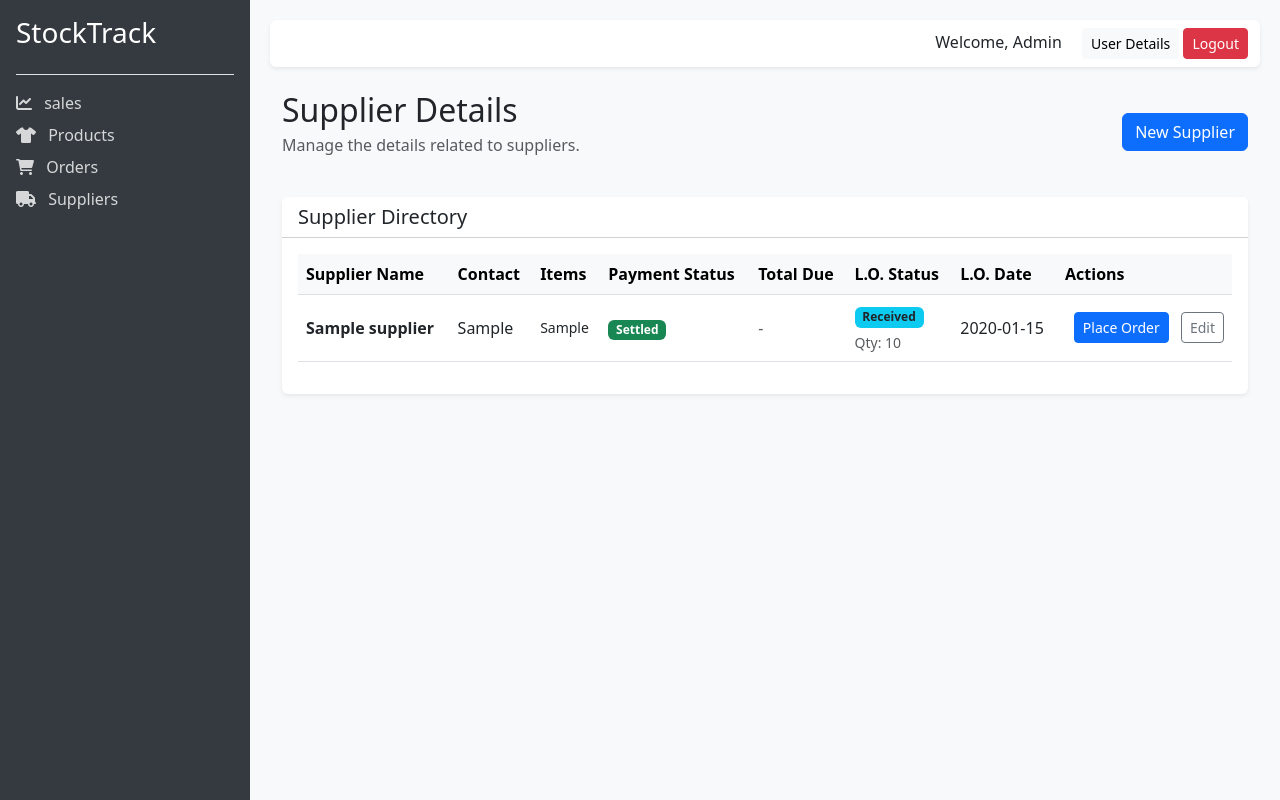
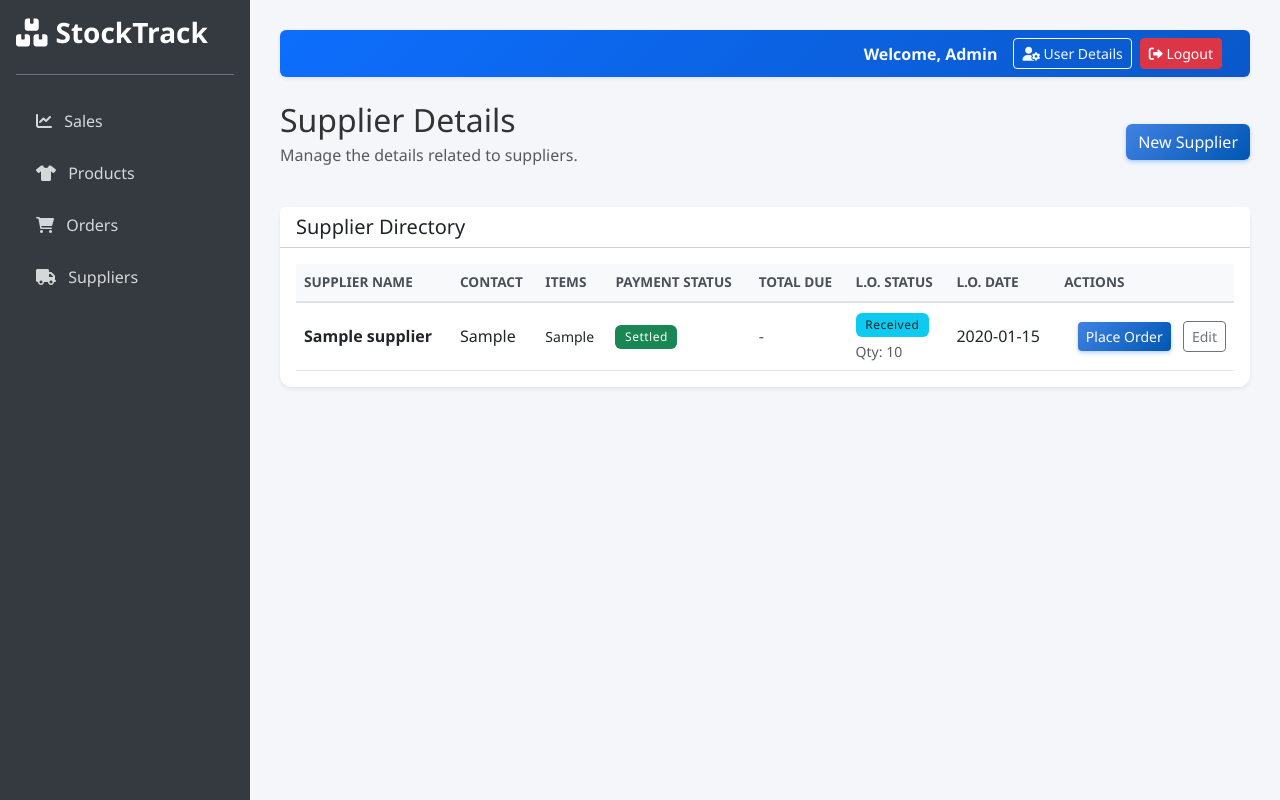
Before and after one commit to Ravindu-Kuruppuarachchi/StockTrack, a FastAPI app: page /suppliers in a window 1280 px wide. Run offline with FastAPI, Linux system fonts and the light colour scheme; tables that the repository leaves empty hold one stand-in row (values such as "Sample post").

Commit message:
update cs file

```diff
--- a/main.py
+++ b/main.py
@@ -6,9 +6,10 @@ from fastapi import Depends
 from database import get_db
 from crud_files import login_cruds,supplier_cruds, product_cruds,sale_cruds,order_cruds
 from typing import Optional
+from fastapi.staticfiles import StaticFiles
 
 app = FastAPI(title="Inventory Management System")
-
+app.mount("/static", StaticFiles(directory="static"), name="static")
 templates = Jinja2Templates(directory="templates")
 
 @app.get("/")
@@ -317,3 +318,8 @@ async def product_list(
         "search_query": search,   # Send back to HTML
         "selected_category": category # Send back to HTML
     })
+
+
+@app.get("/health")
+async def health_check():
+    return {"status": "ok", "message": "Service is healthy"}
--- /dev/null
+++ b/static/css/styles.css
@@ -0,0 +1,140 @@
+body {
+    background-color: #f4f6f9; /* Soft gray-blue background */
+    font-family: 'Segoe UI', Tahoma, Geneva, Verdana, sans-serif;
+    color: #333;
+
+    /* Layout Flexbox */
+    display: flex;
+    min-height: 100vh;
+    flex-direction: column;
+    overflow-x: hidden;
+}
+
+.wrapper {
+    display: flex;
+    flex: 1;
+    width: 100%;
+}
+
+#sidebar {
+    min-width: 250px;
+    max-width: 250px;
+    background: #343a40;
+    color: #fff;
+    transition: all 0.3s;
+    min-height: 100vh;
+}
+
+#sidebar .nav-link {
+    color: rgba(255,255,255,.8);
+    padding: 10px 20px;
+    border-radius: 4px;
+    margin-bottom: 5px;
+}
+
+#sidebar .nav-link:hover {
+    color: #fff;
+    background: rgba(255,255,255,.1);
+}
+
+#sidebar .nav-link.active {
+    background: linear-gradient(135deg, #0d6efd 0%, #0056b3 100%);
+    color: white;
+    box-shadow: 0 4px 6px rgba(0,0,0,0.2);
+}
+
+main {
+    width: 100%;
+    padding: 30px;
+    background-color: #f4f6f9;
+}
+
+
+/* Cards */
+.card {
+    border: none;
+    border-radius: 12px;
+    box-shadow: 0 4px 12px rgba(0, 0, 0, 0.05);
+    transition: transform 0.2s ease, box-shadow 0.2s ease;
+    background-color: #ffffff;
+}
+
+.card:hover {
+    transform: translateY(-2px);
+    box-shadow: 0 8px 16px rgba(0, 0, 0, 0.1);
+}
+
+/* Navbar (Top) */
+.navbar {
+    background: linear-gradient(135deg, #0d6efd 0%, #0a58ca 100%) !important;
+    box-shadow: 0 2px 4px rgba(0,0,0,0.1);
+}
+
+.navbar-brand, .nav-link {
+    color: white !important; /* Forces top navbar text white */
+    font-weight: 500;
+}
+
+#sidebar .nav-link {
+    color: rgba(255,255,255,.8) !important;
+}
+#sidebar .nav-link:hover, #sidebar .nav-link.active {
+    color: #fff !important;
+}
+
+/* Tables */
+.table { margin-bottom: 0; }
+.table thead th {
+    background-color: #f8f9fa;
+    color: #495057;
+    font-weight: 600;
+    text-transform: uppercase;
+    font-size: 0.85rem;
+    border-bottom: 2px solid #dee2e6;
+}
+.table-hover tbody tr:hover { background-color: #f1f3f5; }
+
+/* Buttons */
+.btn-primary {
+    background: linear-gradient(135deg, #4182e3 0%, #0056b3 100%);
+    border: none;
+    box-shadow: 0 2px 4px rgba(13, 110, 253, 0.3);
+}
+.btn-primary:hover {
+    background: linear-gradient(135deg, #3375d6 0%, #004494 100%);
+    transform: translateY(-1px);
+}
+.btn-success {
+    background: linear-gradient(135deg, #1fb16d 0%, #0c6a3e 100%);
+    border: none;
+    box-shadow: 0 2px 4px rgba(25, 135, 84, 0.3);
+}
+
+/* Forms */
+.form-control, .form-select {
+    border-radius: 8px;
+    border: 1px solid #ced4da;
+    padding: 10px 15px;
+}
+.form-control:focus, .form-select:focus {
+    box-shadow: 0 0 0 3px rgba(13, 110, 253, 0.15);
+    border-color: #86b7fe;
+}
+
+/* Badges */
+.badge {
+    padding: 0.5em 0.8em;
+    border-radius: 6px;
+    font-weight: 500;
+    letter-spacing: 0.5px;
+}
+
+/* 5. RESPONSIVENESS */
+@media (max-width: 768px) {
+    #sidebar {
+        margin-left: -250px;
+    }
+    #sidebar.active {
+        margin-left: 0;
+    }
+}
--- a/templates/base.html
+++ b/templates/base.html
@@ -4,29 +4,24 @@
     <meta charset="UTF-8">
     <meta name="viewport" content="width=device-width, initial-scale=1.0">
     <title>{% block title %}Inventory System{% endblock %}</title>
+
     <link href="https://cdn.jsdelivr.net/npm/bootstrap@5.3.0/dist/css/bootstrap.min.css" rel="stylesheet">
+
     <link rel="stylesheet" href="https://cdnjs.cloudflare.com/ajax/libs/font-awesome/6.0.0/css/all.min.css">
-    <style>
-        body { display: flex; min-height: 100vh; flex-direction: column; }
-        .wrapper { display: flex; flex: 1; }
-        #sidebar { min-width: 250px; max-width: 250px; background: #343a40; color: #fff; transition: all 0.3s; }
-        #sidebar .nav-link { color: rgba(255,255,255,.8); }
-        #sidebar .nav-link:hover { color: #fff; background: rgba(255,255,255,.1); }
-        #sidebar .nav-link.active { background:#0d6efd; color: white; }
-        main { width: 100%; padding: 20px; background-color: #f8f9fa; }
-    </style>
+
+    <link href="{{ url_for('static', path='/css/styles.css') }}" rel="stylesheet">
 </head>
 <body>
 
 <div class="wrapper">
     <nav id="sidebar" class="p-3">
-        <div class="sidebar-header pb-3 border-bottom">
-            <h3>StockTrack</h3>
+        <div class="sidebar-header pb-3 border-bottom border-secondary">
+            <h3 class="fw-bold"><i class="fa-solid fa-boxes-stacked me-2"></i>StockTrack</h3>
         </div>
 
-        <ul class="list-unstyled components pt-3">
+        <ul class="list-unstyled components pt-4">
             <li class="mb-2">
-                <a href="/sales" class="nav-link"><i class="fa-solid fa-chart-line me-2"></i> sales</a>
+                <a href="/sales" class="nav-link"><i class="fa-solid fa-chart-line me-2"></i> Sales</a>
             </li>
             <li class="mb-2">
                 <a href="/products" class="nav-link"><i class="fa-solid fa-shirt me-2"></i> Products</a>
@@ -41,17 +36,21 @@
     </nav>
 
     <main>
-        <nav class="navbar navbar-expand-lg navbar-light bg-white rounded shadow-sm mb-4">
+        <nav class="navbar navbar-expand-lg navbar-light bg-white rounded shadow-sm mb-4 px-3">
             <div class="container-fluid">
-                <div class="ms-auto">
-                    <span class="me-3">Welcome, Admin</span>
-                    <a href="/login/update" class="btn btn-light btn-sm">User Details</a>
-                    <a href="/logout" class="btn btn-danger btn-sm">Logout</a>
+                <div class="ms-auto d-flex align-items-center">
+                    <span class="me-3 fw-bold text-light">Welcome, Admin</span>
+                    <a href="/login/update" class="btn btn-outline-light btn-sm me-2">
+                        <i class="fa-solid fa-user-gear"></i> User Details
+                    </a>
+                    <a href="/logout" class="btn btn-danger btn-sm">
+                        <i class="fa-solid fa-right-from-bracket"></i> Logout
+                    </a>
                 </div>
             </div>
         </nav>
 
-        <div class="container-fluid">
+        <div class="container-fluid p-0">
             {% block content %}
             {% endblock %}
         </div>
```
